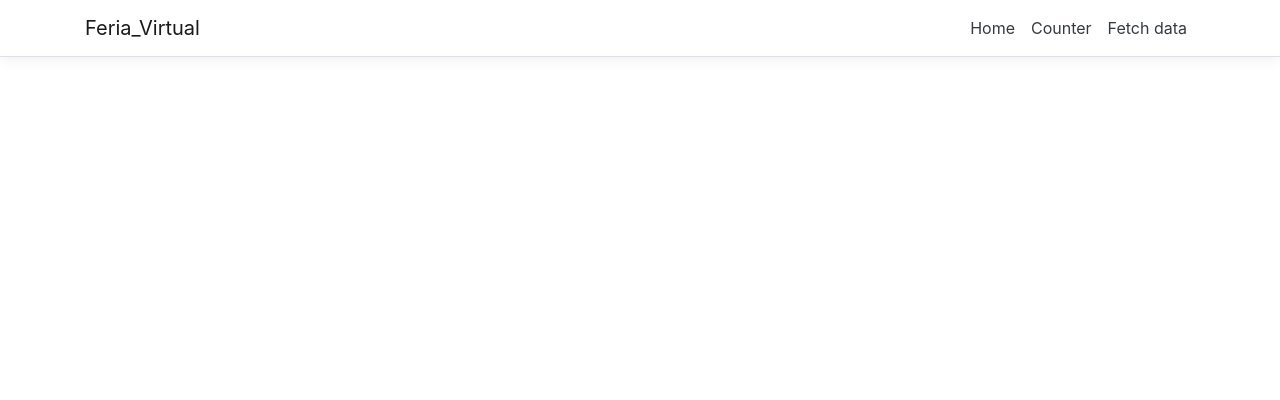
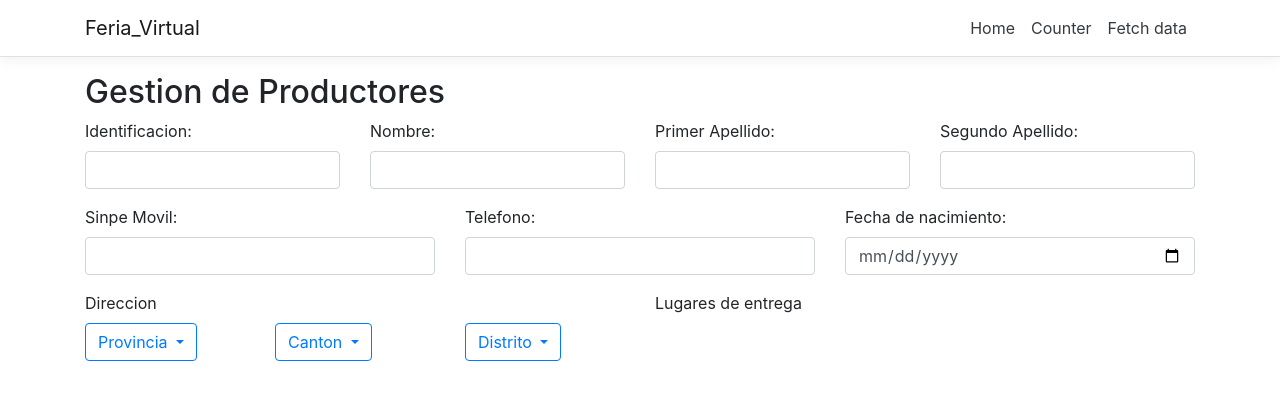
Before and after one commit to paola0298/Feria_Virtual, an Angular app in the folder Feria_Virtual/ClientApp/: page /producer in a window 1280 px wide. Before the commit this address led to /. Shown: the top 400 px of the page. Built offline with nearby package versions, Linux system fonts and the light colour scheme.

Commit message:
Creada estructura inicial del formulario para crear un nuevo productor

```diff
--- a/Feria_Virtual/ClientApp/angular.json
+++ b/Feria_Virtual/ClientApp/angular.json
@@ -20,12 +20,18 @@
             "main": "src/main.ts",
             "polyfills": "src/polyfills.ts",
             "tsConfig": "src/tsconfig.app.json",
-            "assets": ["src/assets"],
+            "assets": [
+              "src/assets"
+            ],
             "styles": [
               "node_modules/bootstrap/dist/css/bootstrap.min.css",
               "src/styles.css"
             ],
-            "scripts": []
+            "scripts": [
+              "./node_modules/jquery/dist/jquery.min.js",
+              "./node_modules/popper.js/dist/umd/popper.min.js",
+              "./node_modules/bootstrap/dist/js/bootstrap.min.js"
+            ]
           },
           "configurations": {
             "production": {
@@ -71,16 +77,25 @@
             "polyfills": "src/polyfills.ts",
             "tsConfig": "src/tsconfig.spec.json",
             "karmaConfig": "src/karma.conf.js",
-            "styles": ["src/styles.css"],
+            "styles": [
+              "src/styles.css"
+            ],
             "scripts": [],
-            "assets": ["src/assets"]
+            "assets": [
+              "src/assets"
+            ]
           }
         },
         "lint": {
           "builder": "@angular-devkit/build-angular:tslint",
           "options": {
-            "tsConfig": ["src/tsconfig.app.json", "src/tsconfig.spec.json"],
-            "exclude": ["**/node_modules/**"]
+            "tsConfig": [
+              "src/tsconfig.app.json",
+              "src/tsconfig.spec.json"
+            ],
+            "exclude": [
+              "**/node_modules/**"
+            ]
           }
         },
         "server": {
@@ -126,11 +141,16 @@
           "builder": "@angular-devkit/build-angular:tslint",
           "options": {
             "tsConfig": "e2e/tsconfig.e2e.json",
-            "exclude": ["**/node_modules/**"]
+            "exclude": [
+              "**/node_modules/**"
+            ]
           }
         }
       }
     }
   },
-  "defaultProject": "Feria_Virtual"
+  "defaultProject": "Feria_Virtual",
+  "cli": {
+    "analytics": "594ab57b-e8b1-4c98-92e8-a3d95e6ed415"
+  }
 }
--- a/Feria_Virtual/ClientApp/src/app/app.module.ts
+++ b/Feria_Virtual/ClientApp/src/app/app.module.ts
@@ -9,6 +9,7 @@ import { NavMenuComponent } from './nav-menu/nav-menu.component';
 import { HomeComponent } from './home/home.component';
 import { CounterComponent } from './counter/counter.component';
 import { FetchDataComponent } from './fetch-data/fetch-data.component';
+import { ProducerComponent } from './producer/producer.component';
 
 @NgModule({
   declarations: [
@@ -16,7 +17,8 @@ import { FetchDataComponent } from './fetch-data/fetch-data.component';
     NavMenuComponent,
     HomeComponent,
     CounterComponent,
-    FetchDataComponent
+    FetchDataComponent,
+    ProducerComponent
   ],
   imports: [
     BrowserModule.withServerTransition({ appId: 'ng-cli-universal' }),
@@ -26,6 +28,7 @@ import { FetchDataComponent } from './fetch-data/fetch-data.component';
       { path: '', component: HomeComponent, pathMatch: 'full' },
       { path: 'counter', component: CounterComponent },
       { path: 'fetch-data', component: FetchDataComponent },
+      { path: 'producer', component: ProducerComponent }
     ])
   ],
   providers: [],
--- /dev/null
+++ b/Feria_Virtual/ClientApp/src/app/producer/producer.component.html
@@ -0,0 +1,120 @@
+<head>
+  <title>Gestion de Productores</title>
+  <meta charset="utf-8">
+</head>
+
+<body>
+  <div>
+    <h2>Gestion de Productores</h2>
+    <form>
+      <div class="row md-form">
+        <div class="form-group col">
+          <label for="id">Identificacion:</label>
+          <input type="text" class="form-control" id="id" name="id">
+        </div>
+        <div class="form-group col">
+          <label for="name">Nombre:</label>
+          <input mdbinput type="text" class="form-control" id="name" name="name">
+        </div>
+        <div class="form-group col">
+          <label for="last-name1">Primer Apellido:</label>
+          <input type="text" class="form-control" id="last-name1" name="last-name1">
+        </div>
+        <div class="form-group col">
+          <label for="last-name2">Segundo Apellido:</label>
+          <input type="text" class="form-control" id="last-name2" name="last-name2">
+        </div>
+      </div>
+
+      <div class="row md-form">
+        <div class="form-group col">
+          <label for="sinpe">Sinpe Movil:</label>
+          <input type="text" class="form-control" id="sinpe" name="sinpe">
+        </div>
+        <div class="form-group col">
+          <label for="phone">Telefono:</label>
+          <input type="tel" class="form-control" id="phone" name="phone">
+        </div>
+        <div class="form-group col">
+          <label for="birth">Fecha de nacimiento:</label>
+          <input type="date" class="form-control" id="birth" name="birth">
+        </div>
+      </div>
+
+      <div class="row md-form">
+
+        <div class="col md-form">
+          <label>Direccion</label>
+          <div class="row md-form">
+            <div class="form-group col">
+
+              <div class="dropdown">
+                <button class="btn btn-outline-primary dropdown-toggle"
+                        type="button" id="provinceDDM"
+                        data-toggle="dropdown" aria-haspopup="true"
+                        aria-expanded="false">
+                  Provincia
+                </button>
+                <div class="dropdown-menu" aria-labelledby="provinceDDM" >
+                  <a *ngFor="let prov of provinces" class="dropdown-item" (click)="loadCanton(prov)">{{ prov }}</a>
+                </div>
+              </div>
+            </div>
+
+            <div class="form-group col">
+              <div class="dropdown">
+                <button class="btn btn-outline-primary dropdown-toggle"
+                        type="button" id="cantonDDM"
+                        data-toggle="dropdown" aria-haspopup="true"
+                        aria-expanded="false">
+                  Canton
+                </button>
+                <div class="dropdown-menu" aria-labelledby="cantonDDM">
+                  <a *ngFor="let canton of cantons" class="dropdown-item" (click)="loadDistrict(canton)">{{ canton }}</a>
+                  <!--Colocar cantones de provincia seleccionada-->
+                </div>
+              </div>
+            </div>
+            <div class="form-group col">
+              <div class="dropdown">
+                <button class="btn btn-outline-primary dropdown-toggle"
+                        type="button" id="districtDDM"
+                        data-toggle="dropdown" aria-haspopup="true"
+                        aria-expanded="false">
+                  Distrito
+                </button>
+                <div class="dropdown-menu" aria-labelledby="districtDDM">
+                  <a *ngFor="let district of districts" class="dropdown-item">{{ district }}</a>
+                  <!--Colocar distritos de canton seleccionado-->
+                </div>
+              </div>
+            </div>
+          </div>
+        </div>
+
+        <div class="col md-form">
+          <label>Lugares de entrega</label>
+
+
+        </div>
+      </div>
+    </form>
+  </div>
+</body>
+
+<!--<div class="dropdown">
+                <button class="btn btn-outline-primary dropdown-toggle"
+                        type="button" id="dropdownMenuButton" data-toggle="dropdown"
+                        aria-haspopup="true" aria-expanded="false">
+                  Provincia
+                </button>
+                <div class="dropdown-menu" aria-labelledby="dropdownMenuButton">
+                  <a class="dropdown-item" href="#">San Jose</a>
+                  <a class="dropdown-item" href="#">Alajuela</a>
+                  <a class="dropdown-item" href="#">Heredia</a>
+                  <a class="dropdown-item" href="#">Cartago</a>
+                  <a class="dropdown-item" href="#">Guanacaste</a>
+                  <a class="dropdown-item" href="#">Puntarenas</a>
+                  <a class="dropdown-item" href="#">Limon</a>
+                </div>
+              </div>-->
--- /dev/null
+++ b/Feria_Virtual/ClientApp/src/app/producer/producer.component.ts
@@ -0,0 +1,70 @@
+import { Component, OnInit } from '@angular/core';
+
+@Component({
+  selector: 'app-producer',
+  templateUrl: './producer.component.html',
+  styleUrls: ['./producer.component.css']
+})
+export class ProducerComponent implements OnInit {
+
+  provinces = ['San Jose', 'Alajuela', 'Heredia', 'Cartago', 'Guanacaste', 'Puntarenas', 'Limon'];
+
+  cantonSJ = ['San Jose', 'Escazu', 'Desamparados', 'Puriscal', 'Tarrazu', 'Aserri', 'Mora',
+    'Goicoechea', 'Santa Ana', 'Alajuelita', 'Vazquez de Coronado', 'Acosta', 'Tibas', 'Moravia',
+    'Montes de Oca', 'Turrubares', 'Dota', 'Curridabat', 'Perez Zeledon', 'Leon Cortes Castro'];
+  cantonAlaj = ['Alajuela'];
+  cantonHere = ['Heredia'];
+  cantonCart = ['Cartago'];
+  cantonGua = ['Guanacaste'];
+  cantonPunt = ['Puntarenas'];
+  cantonLim = ['Limon'];
+
+  cantons = [];
+  districts = [];
+
+
+
+  constructor() { }
+
+  ngOnInit(): void {
+  }
+  /**
+   * Metodo para agregar los cantones correspondientes a una provincia
+   * @param province Provincia seleccionada
+   */
+  loadCanton(province: string): void {
+    switch (province) {
+      case this.provinces[0]:
+        this.cantones = this.cantonSJ;
+        break;
+      case this.provinces[1]:
+        this.cantones = this.cantonAlaj;
+        break;
+      case this.provinces[2]:
+        this.cantones = this.cantonHere;
+        break;
+      case this.provinces[3]:
+        this.cantones = this.cantonCart;
+        break;
+      case this.provinces[4]:
+        this.cantones = this.cantonGua;
+        break;
+      case this.provinces[5]:
+        this.cantones = this.cantonPunt;
+        break;
+      case this.provinces[6]:
+        this.cantones = this.cantonLim;
+        break;
+    }
+
+  }
+
+  /**
+   * Metodo para agregar los distritos correspondientes a un canton
+   * @param canton Canton seleccionado
+   */
+  loadDistrict(canton: string): void {
+    console.log(canton + ' selected!');
+  }
+
+}
```
Also changed, not shown: Feria_Virtual/ClientApp/src/app/producer/producer.component.css (added), 1 other file (tests, documents, lock files or other folders).
